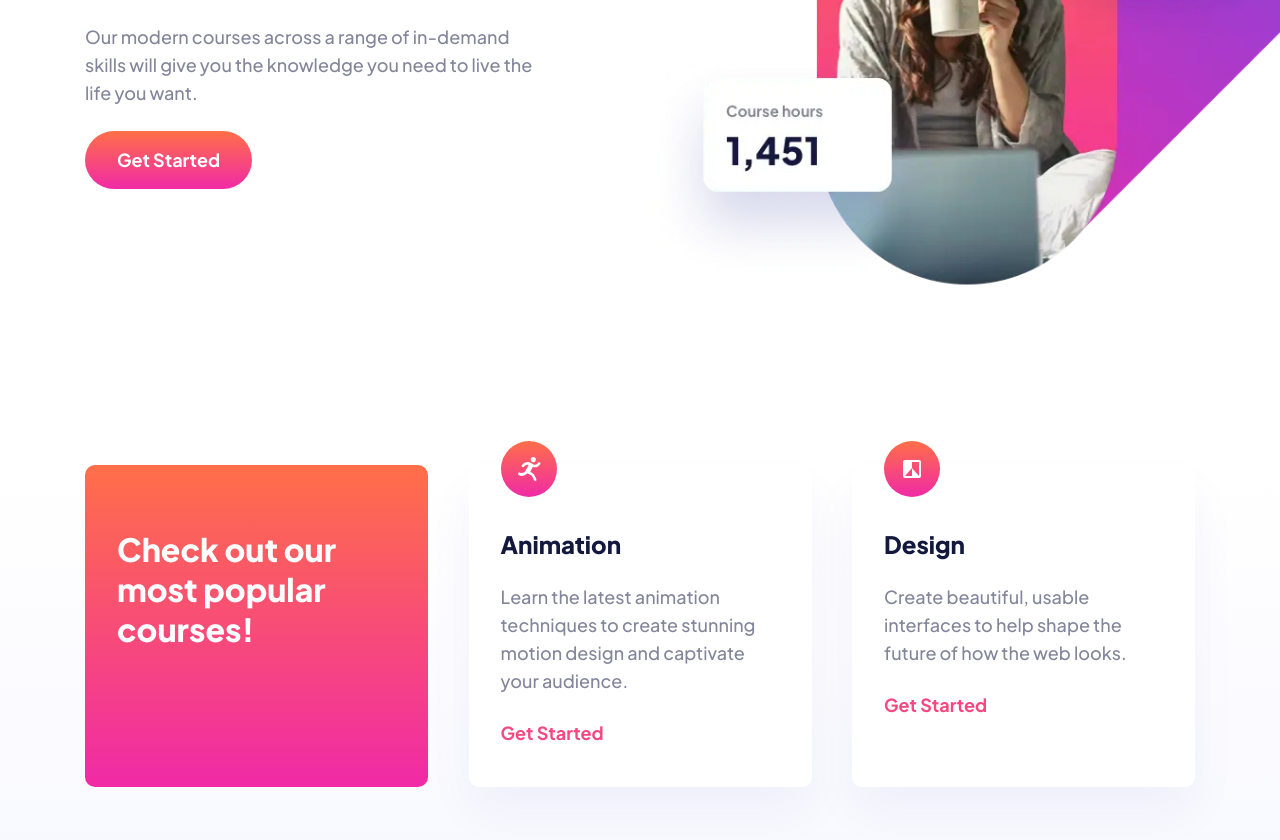
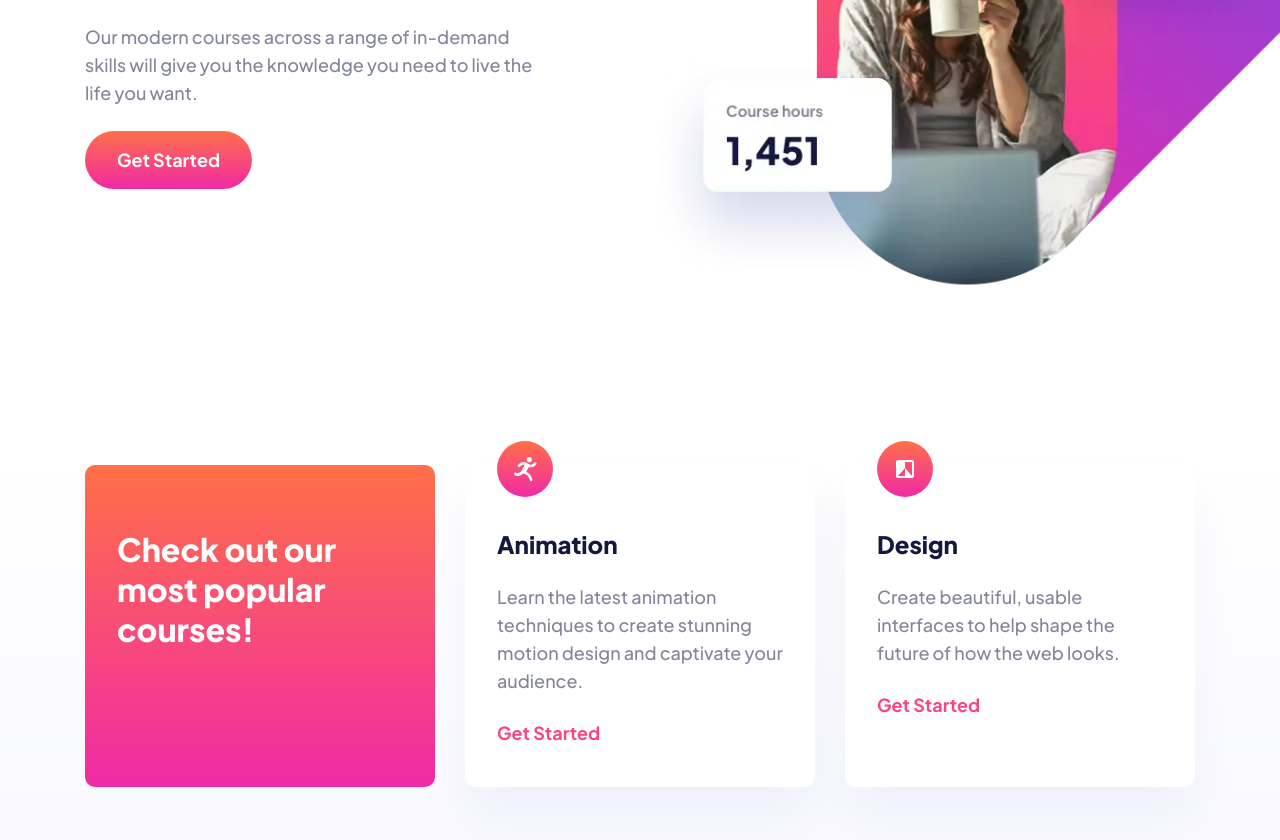
Before and after one commit to vanderms/skilled-landing-page, a website: page index.html in a window 1280 px wide. Shown: the part 397-1237 px from the top of the page. Drawn offline with Linux system fonts and the light colour scheme.

Commit message:
fix: ajusted gaps in section features grid-container

```diff
--- a/scss/index.scss
+++ b/scss/index.scss
@@ -311,7 +311,7 @@ $gradients: (
     }
 
     @include media(xl) {
-      grid-template-columns: repeat(3, min(100%, 21.4375rem));
+      grid-template-columns: repeat(3, 1fr);
       gap: 5rem 1.875rem;
     }
   }
```
Also changed, not shown: index.css.
